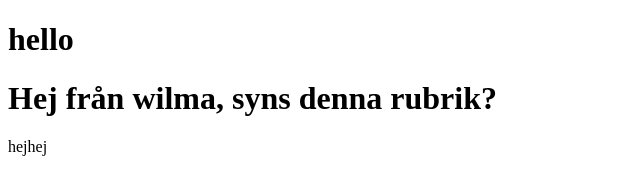
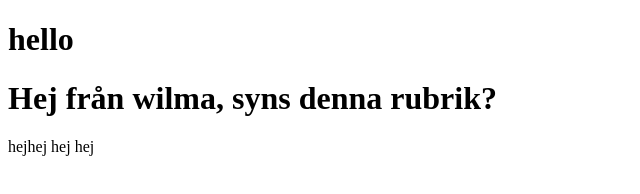
Before and after one commit to Wilmaek/Buna-, a plain HTML site: page index.html in a window 1280 px wide. Shown: the full height of the page, 0-640 px from the left. Drawn offline with Linux system fonts and the light colour scheme.

Commit message:
ny p text

```diff
--- a/index.html
+++ b/index.html
@@ -7,5 +7,5 @@
 <body>
     <h1>hello</h1>
     <h1>Hej från wilma, syns denna rubrik?</h1>
-    <p>hejhej</p>
+    <p>hejhej hej hej </p>
 </body>
```
